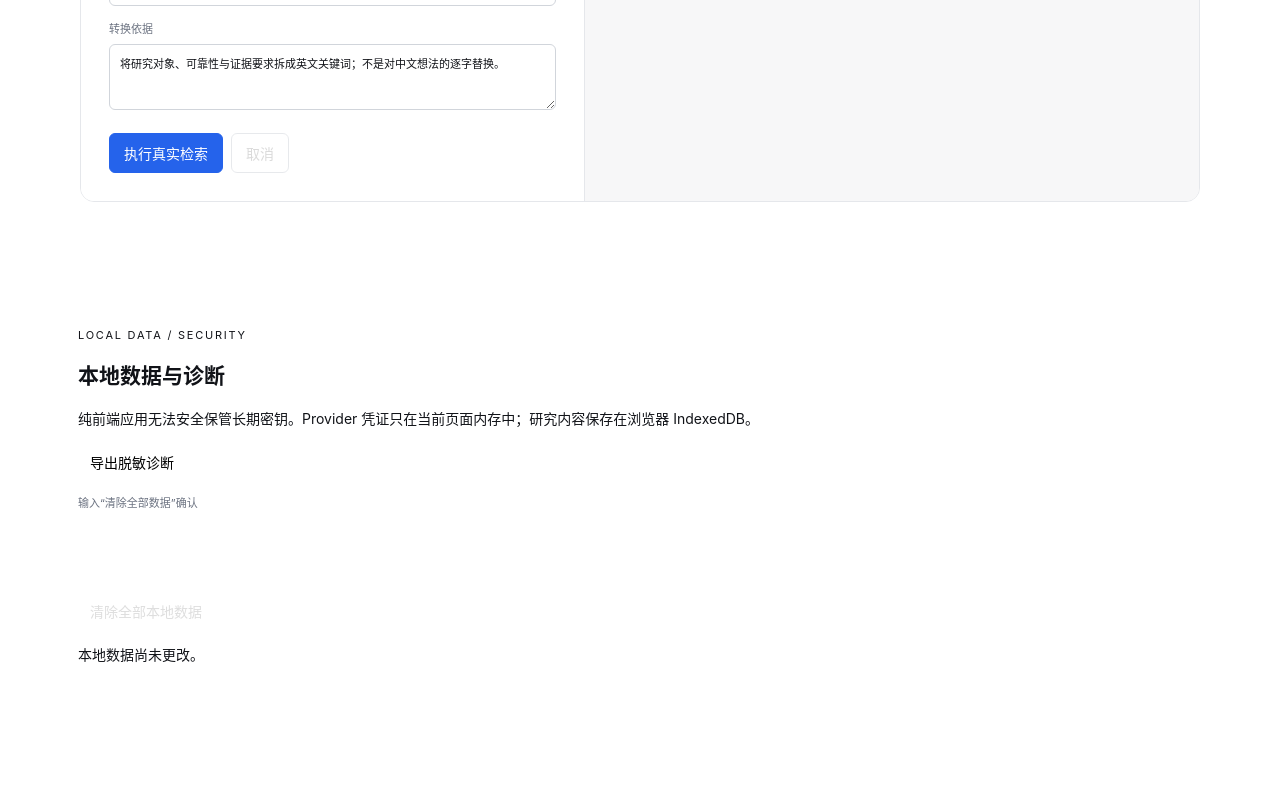
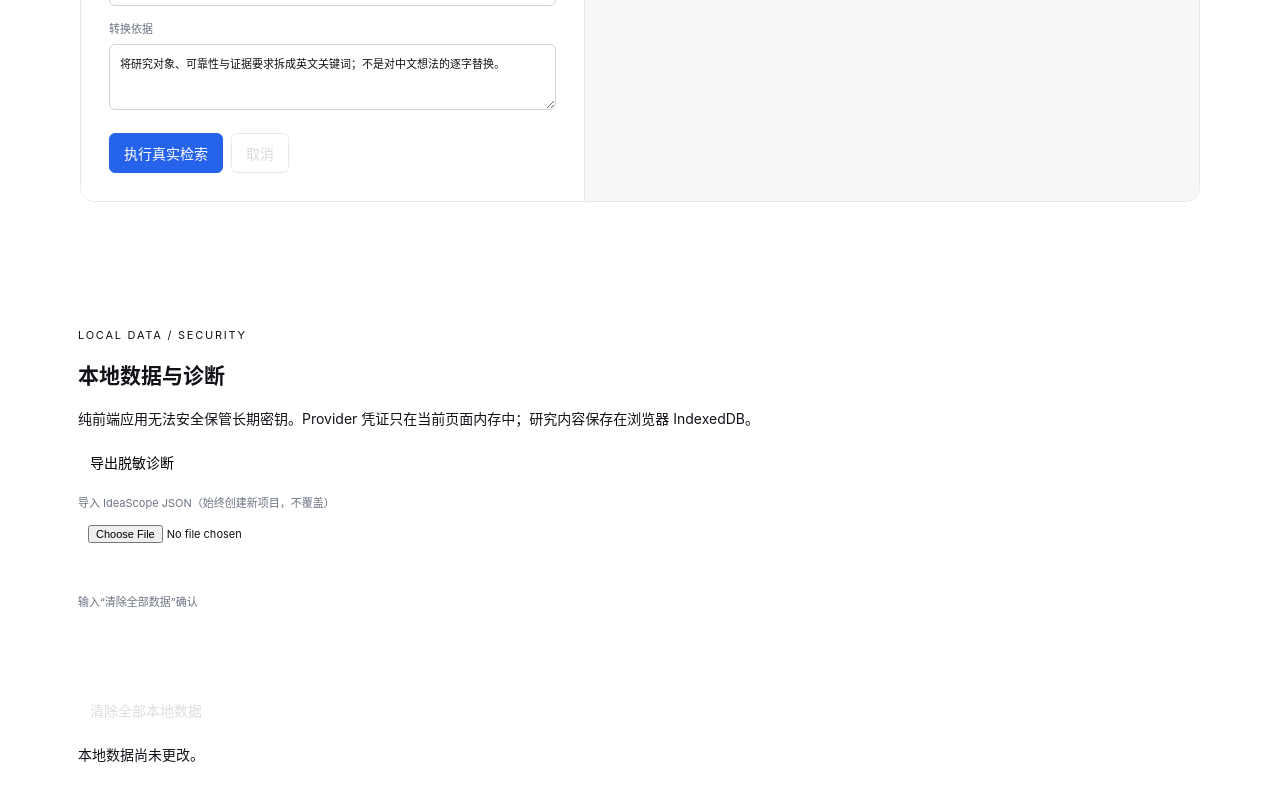
Before and after one commit to AaronChou313/ideascope, a React (Vite) app: page /#/settings in a window 1280 px wide. Shown: the part 1338-2138 px from the top of the page. Before the commit the page ends 2057 px from the top, so only its background shows below. Built offline with nearby package versions, Linux system fonts and the light colour scheme.

Commit message:
fix: expose safe workspace import

```diff
--- a/src/features/provider-settings/DataSafetyPanel.tsx
+++ b/src/features/provider-settings/DataSafetyPanel.tsx
@@ -2,6 +2,8 @@ import { useState } from "react";
 import { DiagnosticExporter } from "../../infrastructure/export/diagnostic-export";
 import { downloadText } from "../../infrastructure/export/download";
 import { LocalDataService } from "../../infrastructure/storage/local-data-service";
+import { WorkspaceRepository } from "../../infrastructure/storage/workspace-repository";
+import { cloneImportedWorkspace } from "../../domain/export/workspace-export";
 import styles from "./DataSafetyPanel.module.css";
 
 export function DataSafetyPanel() {
@@ -20,11 +22,25 @@ export function DataSafetyPanel() {
       setStatus(error instanceof Error ? error.message : "清除失败。");
     }
   }
+  async function importWorkspace(file: File | undefined) {
+    if (!file) return;
+    try {
+      const repository = new WorkspaceRepository();
+      const existing = new Set((await repository.list()).map(({ id }) => id));
+      const raw = JSON.parse(await file.text()) as unknown;
+      const imported = cloneImportedWorkspace(raw, existing, () => crypto.randomUUID());
+      const result = await repository.save(imported);
+      setStatus(result.status === "saved" ? `已导入为新项目：${imported.workspace.title}` : result.message);
+    } catch (error) {
+      setStatus(error instanceof Error ? `导入失败：${error.message}` : "导入失败。");
+    }
+  }
   return <section className={styles.panel} aria-labelledby="data-safety-title">
     <p>LOCAL DATA / SECURITY</p>
     <h2 id="data-safety-title">本地数据与诊断</h2>
     <p>纯前端应用无法安全保管长期密钥。Provider 凭证只在当前页面内存中；研究内容保存在浏览器 IndexedDB。</p>
     <button type="button" onClick={() => void diagnostics()}>导出脱敏诊断</button>
+    <label>导入 IdeaScope JSON（始终创建新项目，不覆盖）<input type="file" accept="application/json,.json" onChange={(event) => void importWorkspace(event.target.files?.[0])} /></label>
     <label>输入“清除全部数据”确认<input value={confirmation} onChange={(event) => setConfirmation(event.target.value)} /></label>
     <button type="button" disabled={confirmation !== "清除全部数据"} onClick={() => void clearAll()}>清除全部本地数据</button>
     <p role="status">{status}</p>
```
Also changed, not shown: reports/visual/data-safety-1440x1000.png, 2 other files (tests, documents, lock files or other folders).
